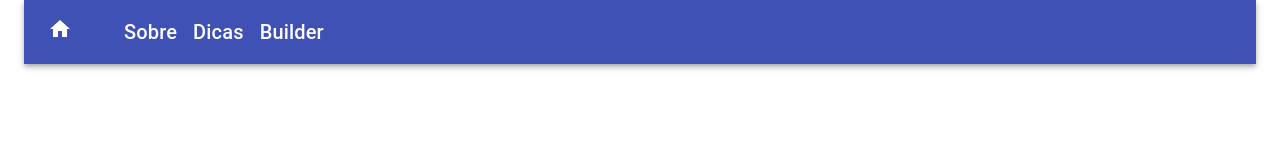
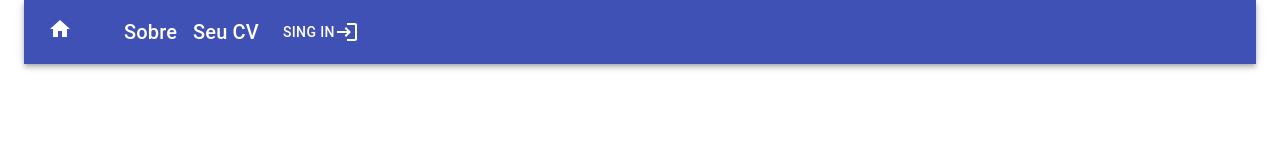
Before and after one commit to asreal089/cvbuilder, a Next.js app: page / in a window 1280 px wide. Shown: the top 153 px of the page. Built offline with nearby package versions, Linux system fonts and the light colour scheme; no server answers.

Commit message:
add sing in e sing out na nav bar

```diff
--- a/pages/components/navbar.tsx
+++ b/pages/components/navbar.tsx
@@ -1,8 +1,13 @@
 import HomeIcon from '@mui/icons-material/Home';
-import { AppBar, Toolbar, IconButton, Typography, Button, Container, Link } from '@material-ui/core'
+import { AppBar, Toolbar, IconButton, Typography, Button, Link } from '@material-ui/core'
 import React from "react";
+import { signIn, signOut, useSession } from "next-auth/react";
+import LoginIcon from '@mui/icons-material/Login';
+import LogoutIcon from '@mui/icons-material/Logout';
+
 
 const Navbar = () =>{
+    const session: any = useSession();
     return (
         <div>
             <AppBar position="static">
@@ -22,24 +27,39 @@ const Navbar = () =>{
                             </Link>
                         </li>
 
+
                         <li>
-                            <Link href='/dicas' className="white">
+                            <Link href='/builder' className="white">
                                 <Typography variant="h6">
-                                    Dicas
+                                    Seu CV
                                 </Typography>
                             </Link>
 
                         </li>
 
-                        <li>
-                            <Link href='/builder' className="white">
-                                <Typography variant="h6">
-                                    Builder
-                                </Typography>
-                            </Link>
+                    </ul>
 
-                        </li>
-                    </ul>
+                    {!session.data && (
+                        <>
+                        <Button className="white"
+                            onClick={() =>
+                            signIn("google", { callbackUrl: "http://localhost:3000/" })
+                            }
+                        >
+                            Sing In
+                            <LoginIcon className="white"/>
+                        </Button>
+                        </>
+                    )}
+
+                    {session.data && (
+                            <>
+                            <Button className="white" onClick={() => signOut()}>Sign out</Button>
+                            <LogoutIcon className="white"/>
+                            </>
+                        )}
+
+
                 </Toolbar>
             </AppBar>
         </div>
--- a/pages/index.tsx
+++ b/pages/index.tsx
@@ -3,9 +3,7 @@ import Head from 'next/head'
 import Image from 'next/image'
 import styles from '../styles/Home.module.css'
 import Navbar from './components/navbar'
-import Link from 'next/link'
-import HomeIcon from '@mui/icons-material/Home';
-import { AppBar, Toolbar, IconButton, Typography, Button, Container } from '@material-ui/core'
+import { Container } from '@material-ui/core'
 import { signIn, signOut, useSession } from "next-auth/react";
 
 const Home: NextPage = () => {
--- a/styles/globals.css
+++ b/styles/globals.css
@@ -25,6 +25,12 @@ a {
 
 }
 
+.login-button{
+  align-self: right;
+  float: right;
+  align-items: right;
+}
+
 ul.menu li {
   display:inline-block;
   padding-right: 1rem;
```
Also changed, not shown: pages/dicas.tsx (deleted, +0 -9 lines).
